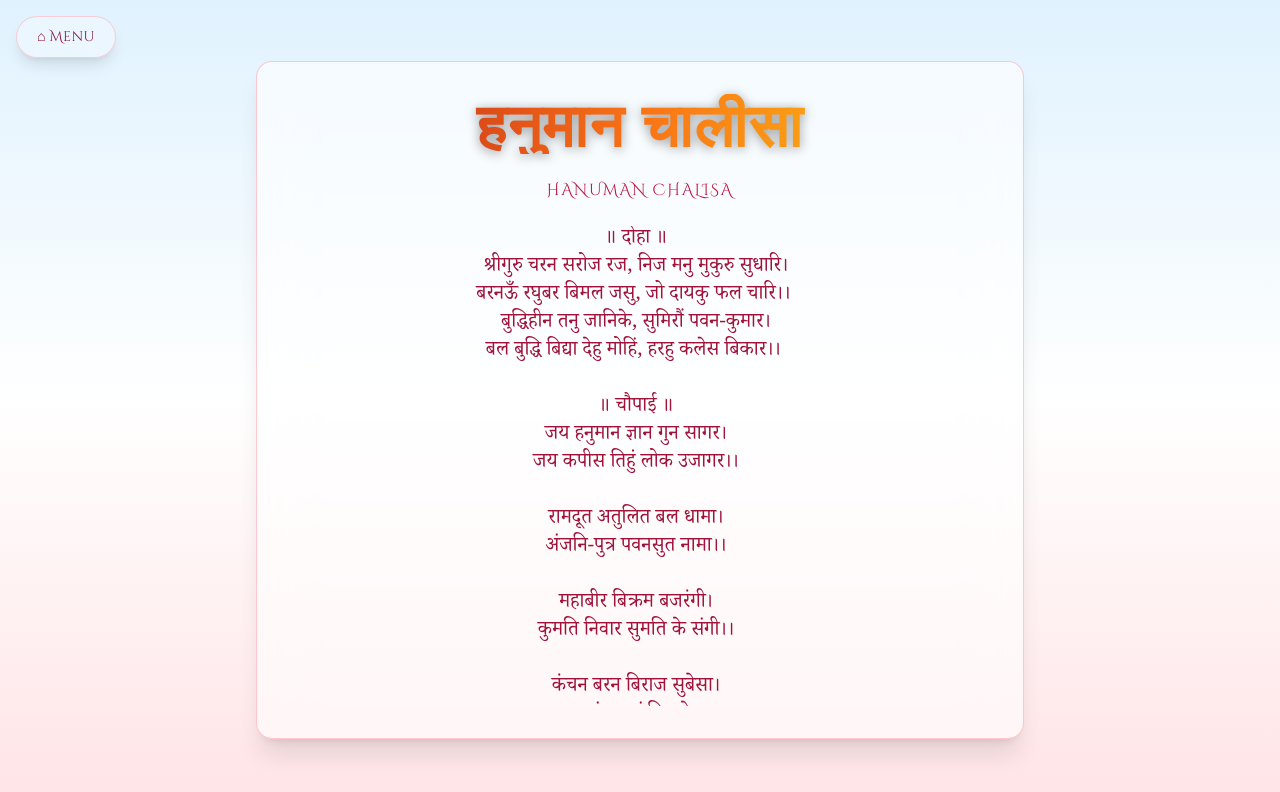
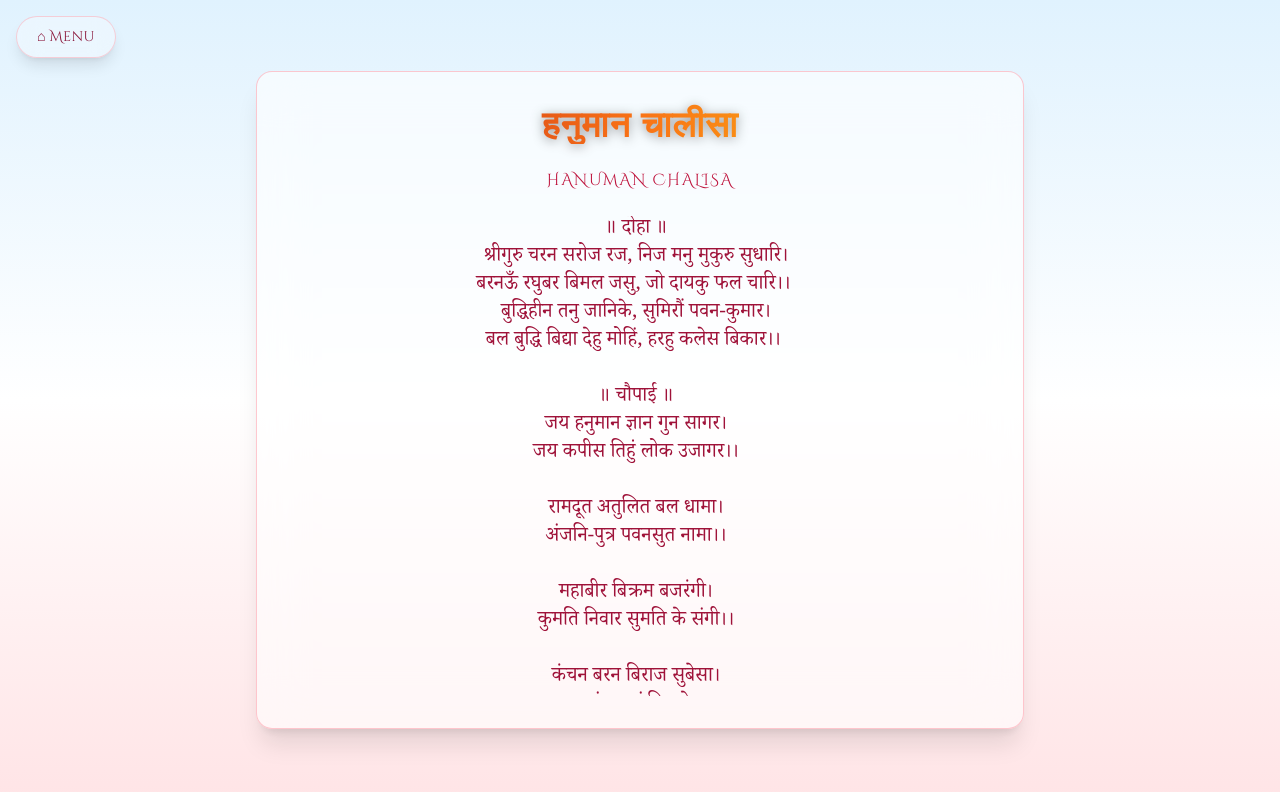
Before and after one commit to Jayesh2726/Hanuman-Bhakti-Mantra-Sangrah, a plain HTML site: page mantra.html in a window 1280 px wide. Drawn offline with nearby package versions, Linux system fonts and the light colour scheme.

Commit message:
Update mantra.html

```diff
--- a/mantra.html
+++ b/mantra.html
@@ -35,7 +35,7 @@
     <!-- Title -->
    <h1 id="mantraTitle"
     class="font-bold font-serif
-           text-3xl sm:text-4xl md:text-5xl lg:text-6xl
+           text-xl sm:text-2xl md:text-3xl lg:text-4xl
            tracking-wide text-center
            bg-gradient-to-r from-red-700 via-orange-500 to-yellow-400
            bg-clip-text text-transparent
```
